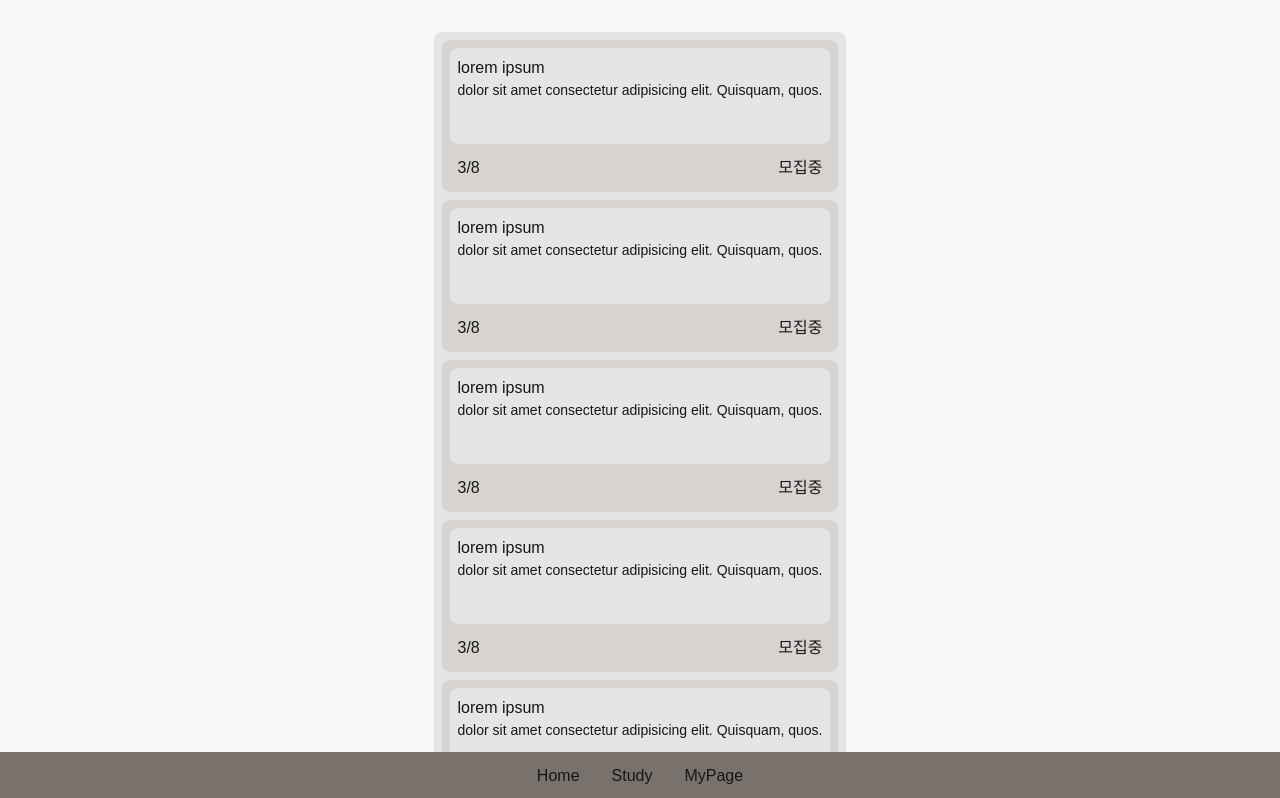
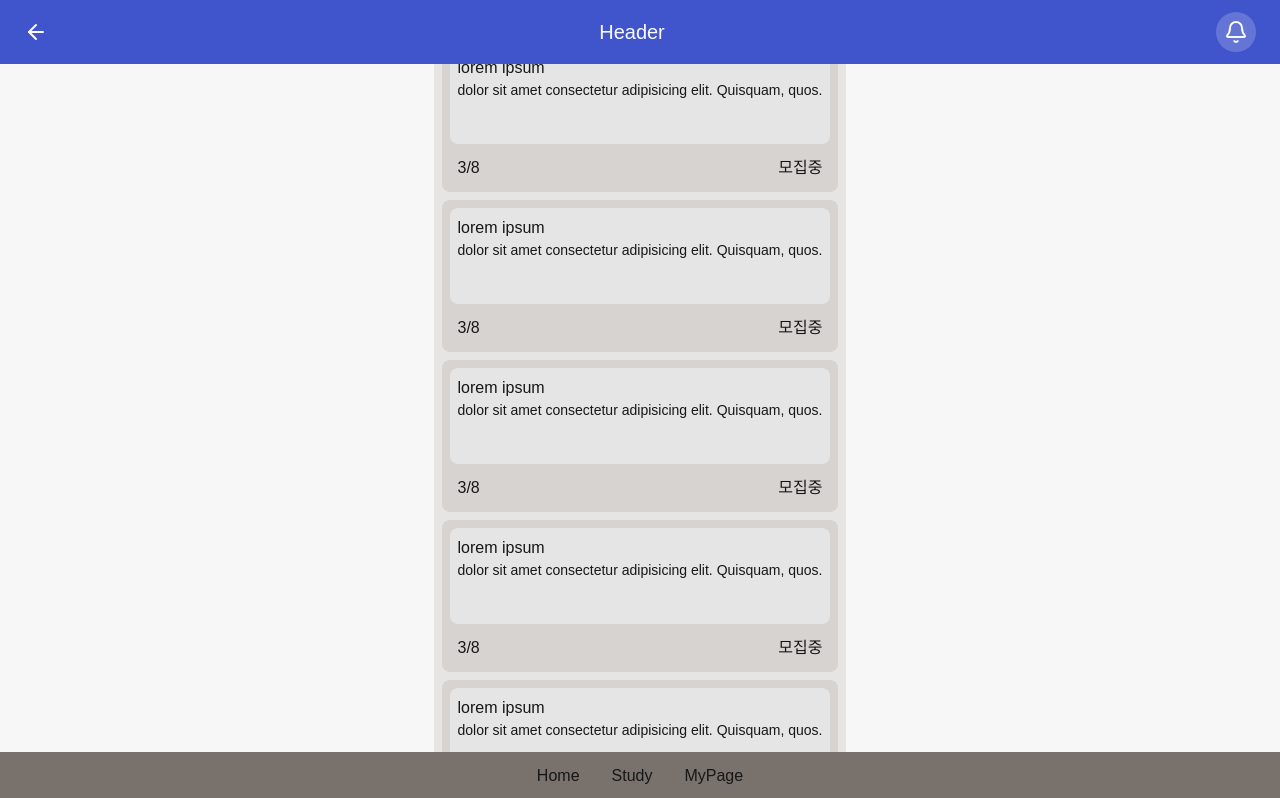
Before and after one commit to wsk-projects/next-reservation, a Next.js app: page /study in a window 1280 px wide. Shown: the top 798 px of the page. Built offline with nearby package versions, Linux system fonts and the light colour scheme.

Commit message:
:art:design: 헤더 UI 추가

```diff
--- a/src/components/layout/button/ButtonLayout.tsx
+++ b/src/components/layout/button/ButtonLayout.tsx
@@ -1,3 +1,5 @@
+"use client";
+
 import { CommonProps } from "@/types/props/CommonProps";
 import { WrapperProps } from "@/types/props/WrapperProps";
 import clsx from "clsx";
--- /dev/null
+++ b/src/components/layout/circle/CircleLayout.tsx
@@ -0,0 +1,14 @@
+import { CommonProps } from "@/types/props/CommonProps";
+
+import { WrapperProps } from "@/types/props/WrapperProps";
+import clsx from "clsx";
+
+export interface CircleLayoutProps extends CommonProps, WrapperProps {}
+
+export default function CircleLayout({ as: Tag = "div", id, className, children }: CircleLayoutProps) {
+  return (
+    <Tag id={id} className={clsx("flex items-center justify-center rounded-full", className)}>
+      {children}
+    </Tag>
+  );
+}
--- /dev/null
+++ b/src/components/layout/wrapper/Container.tsx
@@ -0,0 +1,12 @@
+import { CommonProps, WrapperProps } from "@/types/props";
+import clsx from "clsx";
+
+export interface ContainerLayuoutProps extends CommonProps, WrapperProps {}
+
+export default function ContainerLayout({ as: Tag = "div", id, className, children, ...props }: ContainerLayuoutProps) {
+  return (
+    <Tag id={id} className={clsx("w-full", className)} {...props}>
+      {children}
+    </Tag>
+  );
+}
--- a/src/layouts/DefaultLayout.tsx
+++ b/src/layouts/DefaultLayout.tsx
@@ -1,11 +1,14 @@
+import Header from "./header/Header";
 import Main from "./main/Main";
 import Nav from "./nav/Nav";
 
 export default function DefaultLayout({ children }: { children: React.ReactNode }) {
   return (
     <div id="default-layout" className="h-screen flex flex-col">
+      <Header />
+      <Main>{children}</Main>
+      <div className="pb-12"></div>
       <Nav />
-      <Main>{children}</Main>
     </div>
   );
 }
--- /dev/null
+++ b/src/layouts/header/Header.tsx
@@ -0,0 +1,28 @@
+import Stack from "@/components/common/Stack";
+import ButtonLayout from "@/components/layout/button/ButtonLayout";
+import CircleLayout from "@/components/layout/circle/CircleLayout";
+import { FloatingLayout } from "@/components/layout/wrapper/Floating";
+import { ArrowLeft, Bell } from "lucide-react";
+
+export default function Header({ title = "Header" }: { title?: string }) {
+  return (
+    <FloatingLayout as="header" className="w-full h-16 bg-my-primary text-my-text-light">
+      <Stack.H className="w-full h-full px-6" justify="between">
+        {/* 뒤로가기 버튼 */}
+        <ButtonLayout>
+          <ArrowLeft />
+        </ButtonLayout>
+
+        {/* 제목 */}
+        <h1 className="text-xl">{title}</h1>
+
+        {/* 알림 버튼 */}
+        <ButtonLayout className="w-10 h-10">
+          <CircleLayout className="w-full h-full bg-my-background/20">
+            <Bell className="text-my-background" />
+          </CircleLayout>
+        </ButtonLayout>
+      </Stack.H>
+    </FloatingLayout>
+  );
+}
--- a/tailwind.config.ts
+++ b/tailwind.config.ts
@@ -20,10 +20,12 @@
             DEFAULT: "#EBF0FA", // 메뉴 배경 색상
           },
           background: {
-            DEFAULT: "#FFFFFF", // 항목, 내비게이션 기본 배경
-            2: "#E5EFFF", // 배경색 2
-            3: "#F7F7F7", // 배경색 3
-            4: "#F2F2F2", // 배경색 4
+            DEFAULT: "#F7FAFF", // 항목, 내비게이션 기본 배경
+            light: "#F2F2F2",
+          },
+          menu: {
+            DEFAULT: "#F7F7F7",
+            darker: "#E5E5E5",
           },
           text: {
             dark: "#111111", // 텍스트 기본 색상
```
